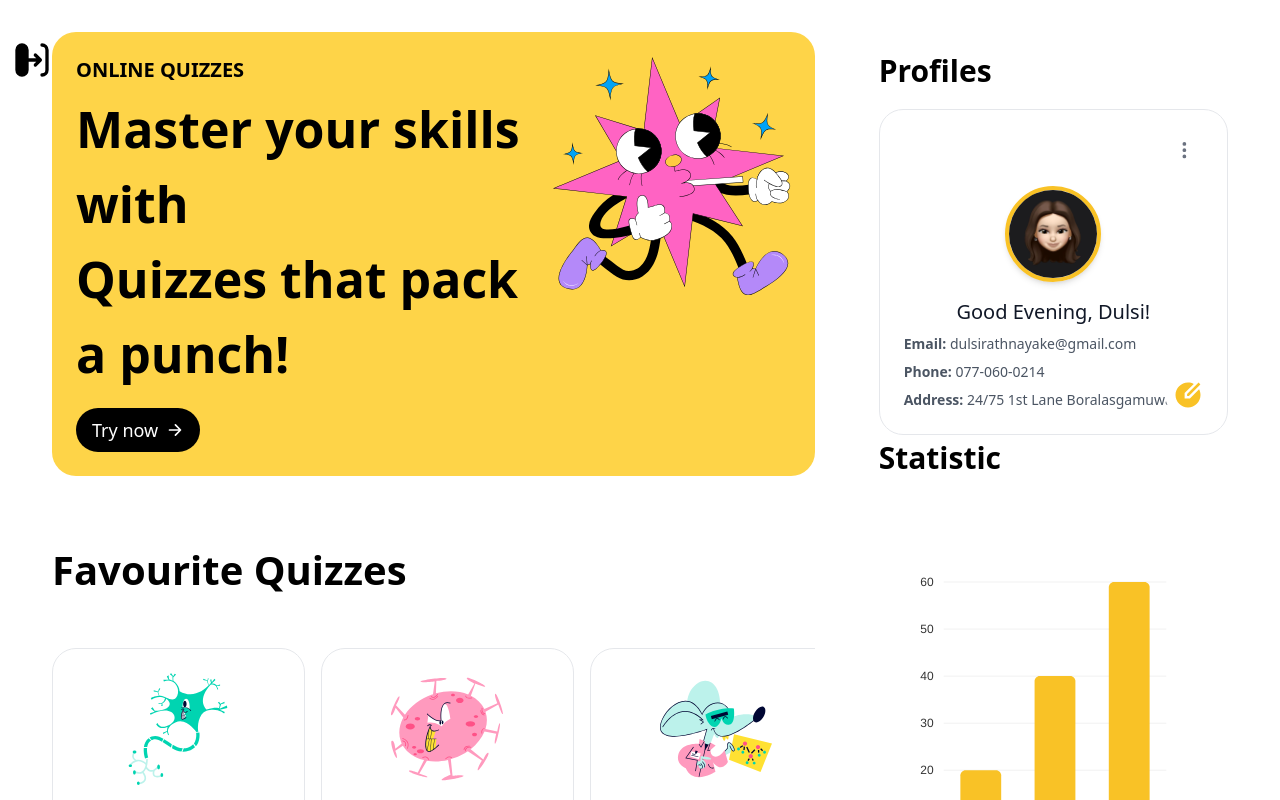
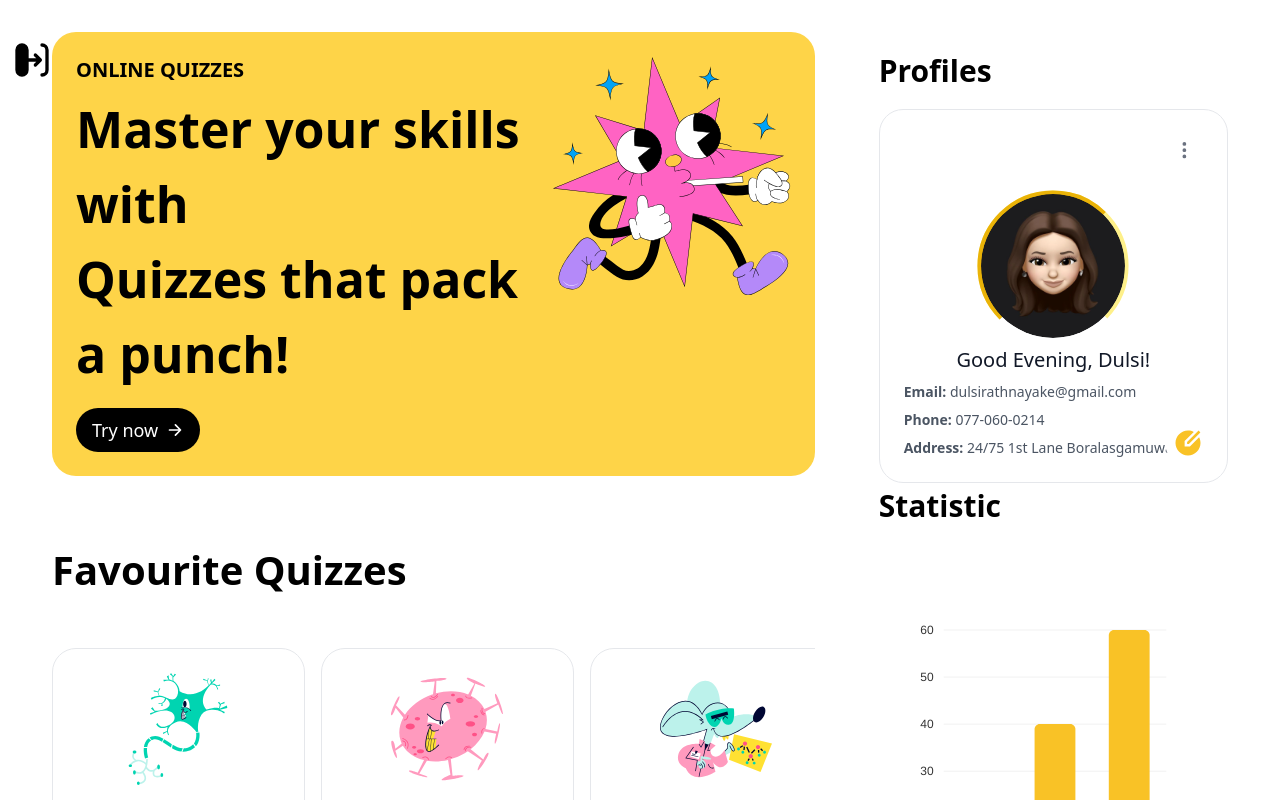
Before and after one commit to Webminds-designs/NeverMindsWeb, a React (Vite) app in the folder frontend/: page /dashboard in a window 1280 px wide. Shown: the top 800 px of the page. Built offline with nearby package versions, Linux system fonts and the light colour scheme.

Commit message:
Style UI changes for ProfileCard and QuizCard

```diff
--- a/frontend/src/components/ProfileCard.jsx
+++ b/frontend/src/components/ProfileCard.jsx
@@ -37,13 +37,45 @@ const ProfileCard = ({
 
       {/* Profile Details */}
       <div className="flex flex-col items-center mt-4">
-        {/* Profile Image with Yellow Border */}
-        <div className="relative mb-4 rounded-full">
-          <img
-            className="w-24 h-24 rounded-full border-4 border-[#f9c226] shadow-md"
-            src={profileImage}
-            alt={`${name}'s profile`}
-          />
+        {/* Profile Image with Circular Progress Bar */}
+        <div className="relative w-40 h-40">
+          {/* Circular Progress Bar */}
+          <svg
+            className="absolute top-0 left-0 w-full h-full rotate-[135deg]"
+            viewBox="0 0 36 36"
+            xmlns="http://www.w3.org/2000/svg"
+          >
+            {/* Background Circle (Gauge) */}
+            <circle
+              cx="18"
+              cy="18"
+              r="16"
+              fill="none"
+              className="stroke-current text-yellow-200"
+              strokeWidth="2"
+              strokeDasharray="75 100"
+            ></circle>
+
+            {/* Progress Circle */}
+            <circle
+              cx="18"
+              cy="18"
+              r="16"
+              fill="none"
+              className="stroke-current text-yellow-500"
+              strokeWidth="2"
+              strokeDasharray="50 100"
+            ></circle>
+          </svg>
+
+          {/* Profile Image */}
+          <div className="absolute inset-2 rounded-full overflow-hidden">
+            <img
+              className="w-full h-full rounded-full object-cover"
+              src={profileImage}
+              alt={`${name}'s profile`}
+            />
+          </div>
         </div>
 
         {/* Greeting */}
--- a/frontend/src/components/QuizCard.jsx
+++ b/frontend/src/components/QuizCard.jsx
@@ -58,7 +58,7 @@ const QuizCard = ({
         {/* Tutor Information */}
         <div className="flex items-center gap-4">
           {/* Tutor Profile Icon */}
-          <div className="w-12 h-12 rounded-full overflow-hidden bg-gray-300 flex items-center justify-center">
+          <div className="w-12 h-12 rounded-[50px] overflow-hidden bg-gray-300 flex items-center justify-center">
             {tutorIcon ? (
               <img
                 src={tutorIcon}
```
